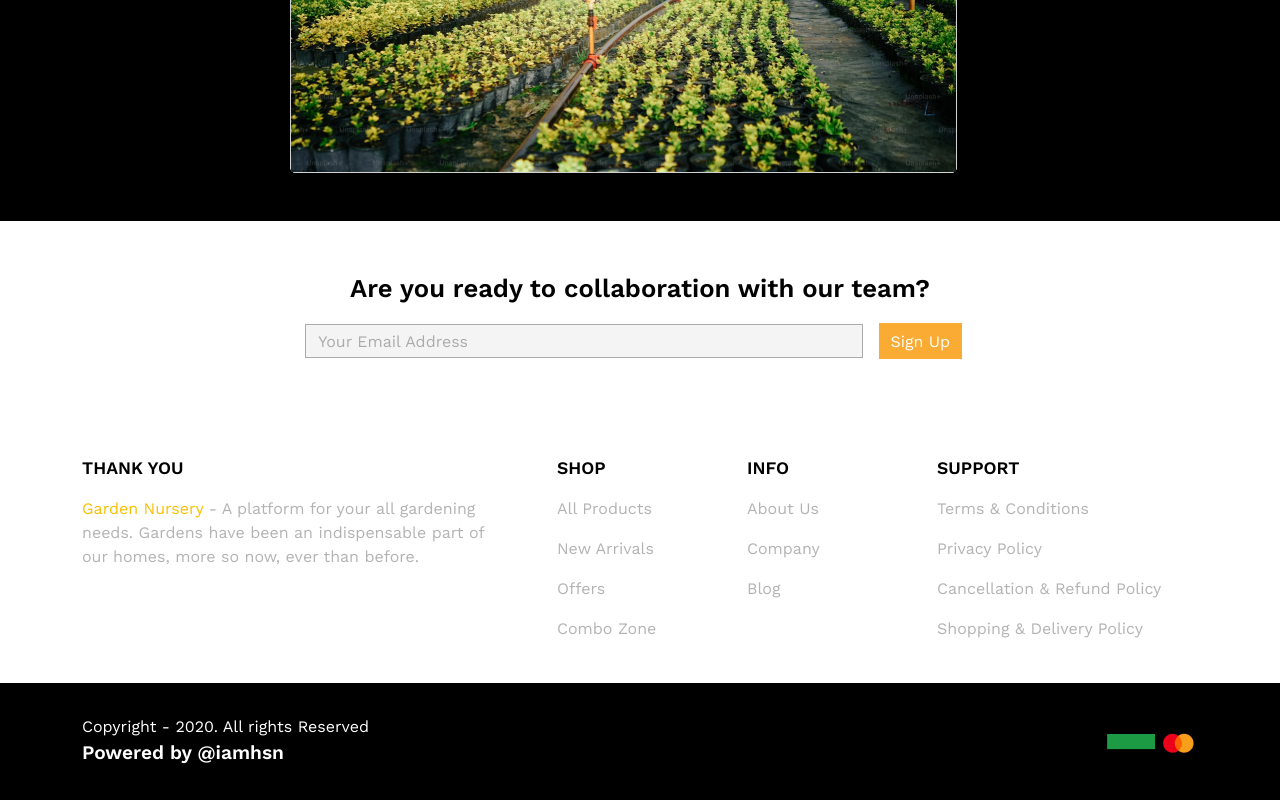
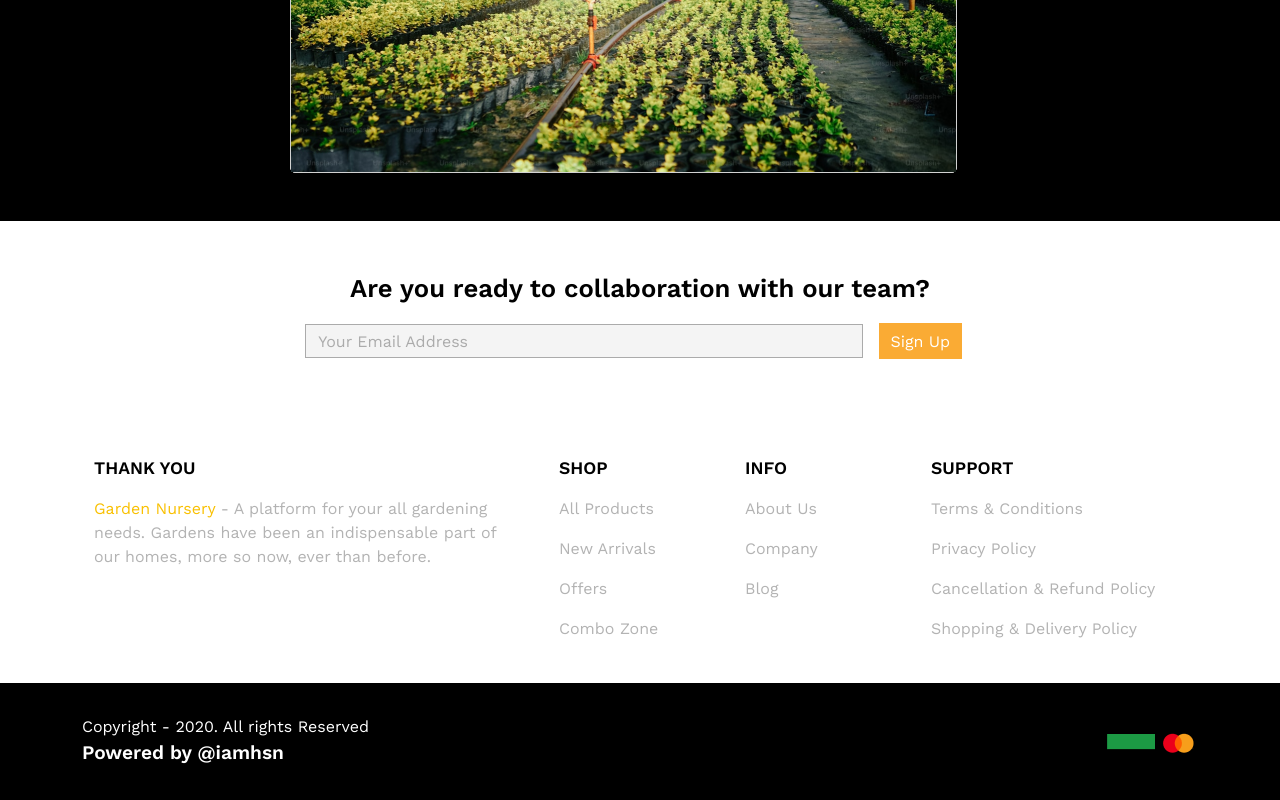
Before and after one commit to SnehalJalit/nursery-plant, a plain HTML site: page index.html in a window 1280 px wide. Shown: the part 4381-5181 px from the top of the page. Drawn offline with nearby package versions, Linux system fonts and the light colour scheme.

Commit message:
Update index.html

```diff
--- a/index.html
+++ b/index.html
@@ -624,7 +624,7 @@
 
 <div class="Nuseryplanthome-mainsection-row12-content ">
 <div class="container mt-5 Nuseryplanthome-mainsection-row12-content-container">
-    <div class="row pt-5">
+    <div class="row pt-5 p-0 m-0">
 <div class="col-md-5">
     <p class="Nuseryplanthome-mainsection-row12-content-container-ptitle">THANK YOU</p>
     <p class="Nuseryplanthome-mainsection-row12-content-container-p-text1">
```
